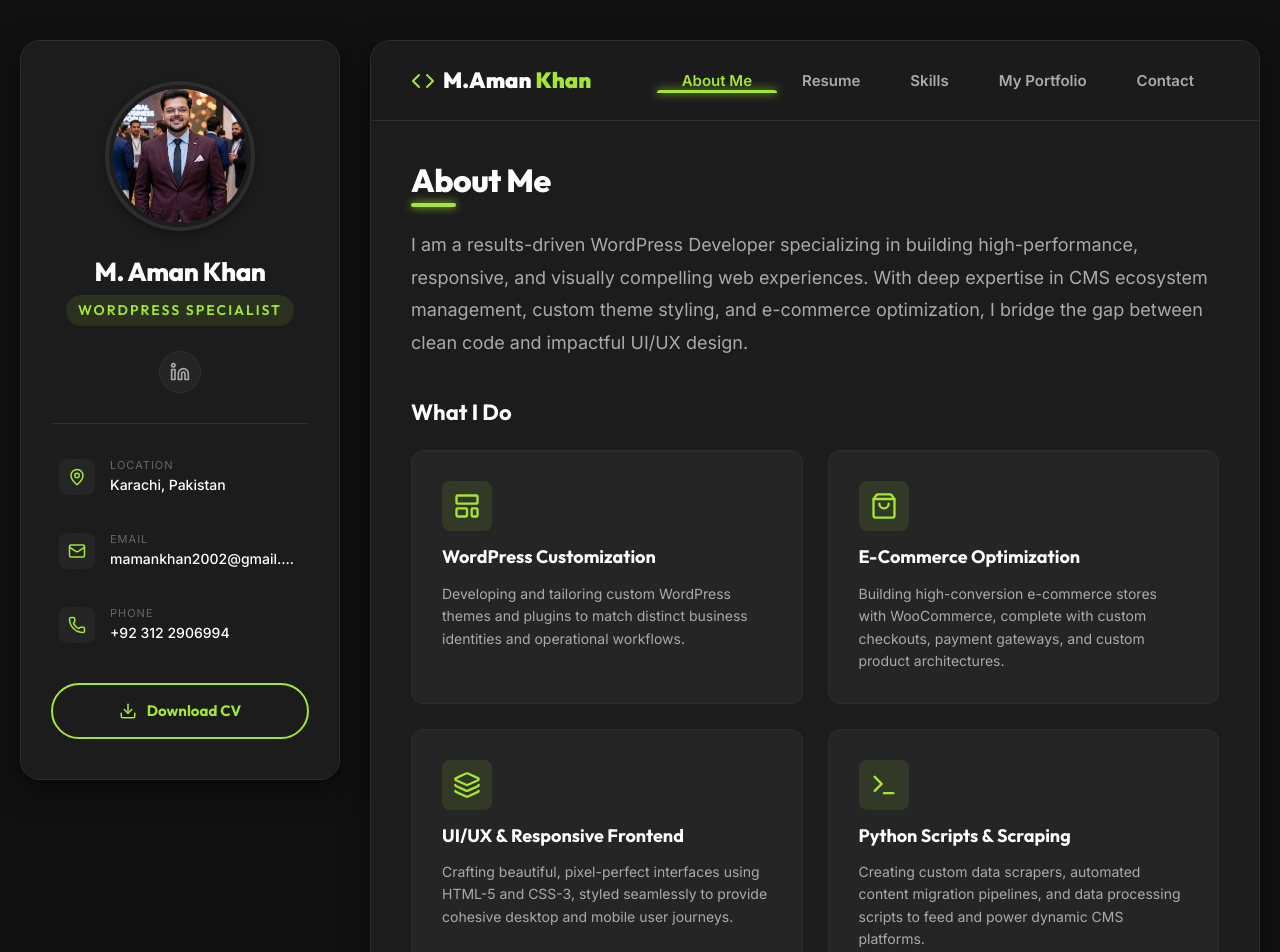
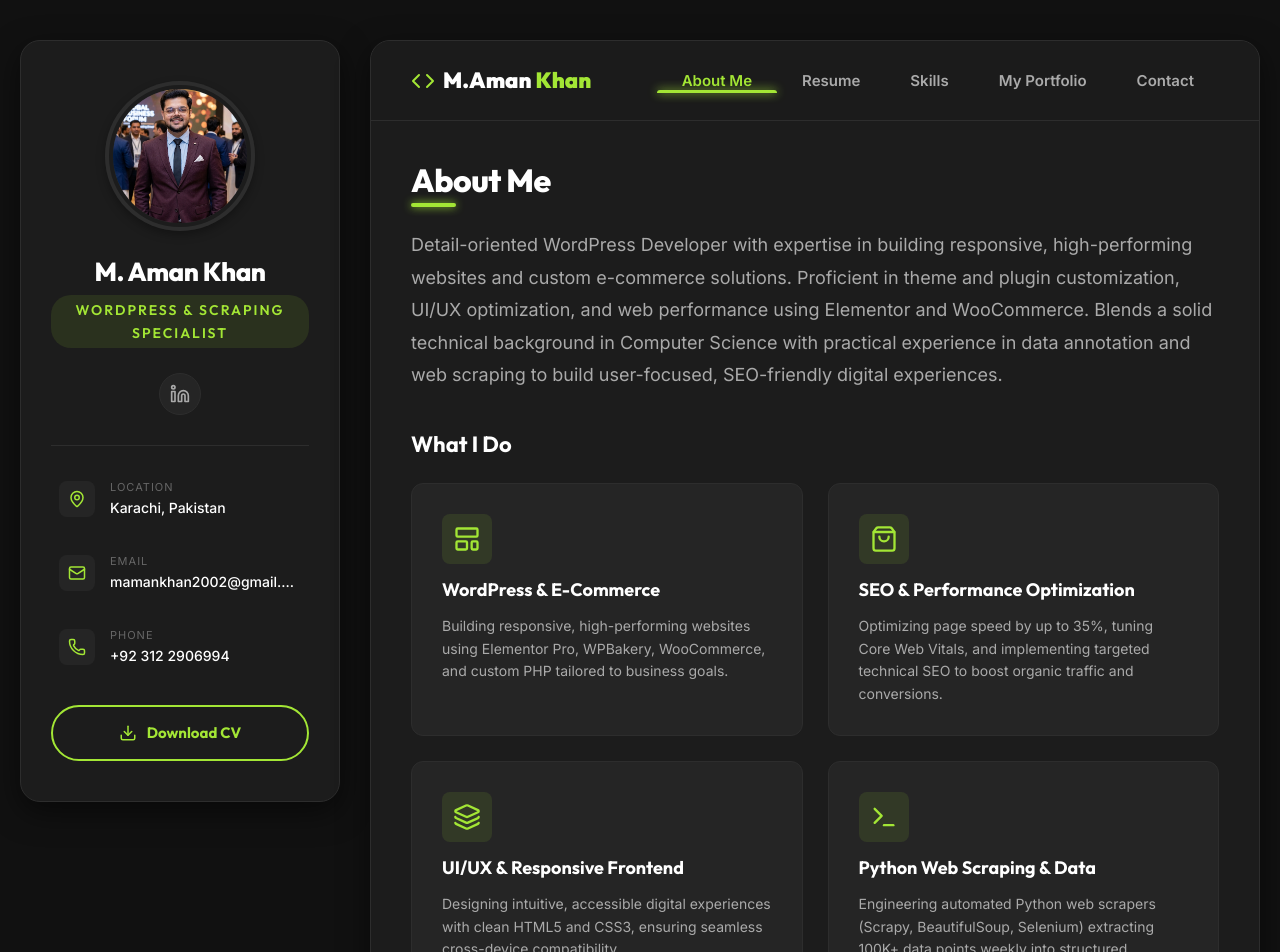
Before and after one commit to aman-gds/Resume, a React (Vite) app: page / in a window 1280 px wide. Shown: the top 952 px of the page. Built offline with nearby package versions, Linux system fonts and the light colour scheme.

Commit message:
feat: update resume content with latest CV data (Data Scraping Specialist, SEO/Core Web Vitals, Scrapy/BeautifulSoup)

```diff
--- a/src/components/AboutSection.jsx
+++ b/src/components/AboutSection.jsx
@@ -5,23 +5,23 @@
   const services = [
     {
       icon: <LayoutTemplate size={28} />,
-      title: 'WordPress Customization',
-      desc: 'Developing and tailoring custom WordPress themes and plugins to match distinct business identities and operational workflows.'
+      title: 'WordPress & E-Commerce',
+      desc: 'Building responsive, high-performing websites using Elementor Pro, WPBakery, WooCommerce, and custom PHP tailored to business goals.'
     },
     {
       icon: <ShoppingBag size={28} />,
-      title: 'E-Commerce Optimization',
-      desc: 'Building high-conversion e-commerce stores with WooCommerce, complete with custom checkouts, payment gateways, and custom product architectures.'
+      title: 'SEO & Performance Optimization',
+      desc: 'Optimizing page speed by up to 35%, tuning Core Web Vitals, and implementing targeted technical SEO to boost organic traffic and conversions.'
     },
     {
       icon: <Layers size={28} />,
       title: 'UI/UX & Responsive Frontend',
-      desc: 'Crafting beautiful, pixel-perfect interfaces using HTML-5 and CSS-3, styled seamlessly to provide cohesive desktop and mobile user journeys.'
+      desc: 'Designing intuitive, accessible digital experiences with clean HTML5 and CSS3, ensuring seamless cross-device compatibility.'
     },
     {
       icon: <Terminal size={28} />,
-      title: 'Python Scripts & Scraping',
-      desc: 'Creating custom data scrapers, automated content migration pipelines, and data processing scripts to feed and power dynamic CMS platforms.'
+      title: 'Python Web Scraping & Data',
+      desc: 'Engineering automated Python web scrapers (Scrapy, BeautifulSoup, Selenium) extracting 100K+ data points weekly into structured JSON/CSV formats.'
     }
   ];
 
@@ -29,10 +29,11 @@
     <section className="tab-content" id="section-about">
       <h2 className="section-title">About Me</h2>
       <p className="about-intro">
-        I am a results-driven WordPress Developer specializing in building high-performance,
-        responsive, and visually compelling web experiences. With deep expertise in CMS ecosystem
-        management, custom theme styling, and e-commerce optimization, I bridge the gap between
-        clean code and impactful UI/UX design.
+        Detail-oriented WordPress Developer with expertise in building responsive, high-performing websites
+        and custom e-commerce solutions. Proficient in theme and plugin customization, UI/UX optimization,
+        and web performance using Elementor and WooCommerce. Blends a solid technical background in
+        Computer Science with practical experience in data annotation and web scraping to build user-focused,
+        SEO-friendly digital experiences.
       </p>
 
       <h3 className="services-title">What I Do</h3>
--- a/src/components/ResumeSection.jsx
+++ b/src/components/ResumeSection.jsx
@@ -9,12 +9,19 @@
       location: 'Remote – Markham, Canada',
       period: 'July 2024 – Present',
       bullets: [
-        'Developed and customized WordPress themes and plugins to meet distinct client business requirements.',
-        'Designed and implemented highly responsive websites utilizing Elementor, WPBakery, and custom theme development.',
-        'Optimized website performance infrastructure, ensuring rapid loading speeds and SEO-friendly architectures.',
-        'Managed ongoing website maintenance, critical security updates, and advanced technical troubleshooting.',
-        'Collaborated cross-functionally with designers and content creators to elevate UI/UX and user engagement metrics.',
-        'Leveraged WooCommerce for end-to-end eCommerce website development, deep customization, and checkout optimization.'
+        'Develop and customize responsive, high-performing WordPress and WooCommerce websites using Elementor Pro, WPBakery, and custom PHP.',
+        'Successfully improved website page speed scores by 35% and increased organic traffic through targeted technical SEO optimizations.',
+        'Oversee payment gateway integrations, security patching, and core updates, collaborating with UI/UX designers to boost user engagement and conversions by 15%.'
+      ]
+    },
+    {
+      title: 'Data Scraping Specialist',
+      company: 'Grand Digitals Pvt Ltd',
+      location: 'Karachi, Pakistan',
+      period: 'March 2024 – June 2024',
+      bullets: [
+        'Engineered and maintained automated Python web scraping scripts using Scrapy, BeautifulSoup, and Selenium to reliably extract over 100K data points weekly.',
+        'Cleaned, validated, and structured complex unstructured web data into high-quality JSON and CSV formats, utilizing IP rotation strategies to maintain a 98% scraper success rate across dynamic platforms.'
       ]
     },
     {
@@ -23,21 +30,19 @@
       location: 'Karachi, Pakistan',
       period: 'July 2023 – February 2024',
       bullets: [
-        'Labeled and annotated massive, complex datasets for machine learning models, ensuring absolute accuracy and structural consistency.',
-        'Reviewed and validated data integrity to maintain exceptionally high-quality standards in AI training datasets.',
-        'Collaborated directly with data scientists and engineers to refine annotation guidelines and optimize model performance.',
-        'Maintained strict compliance with project-specific annotation standards and industry best practices.'
+        'Precisely labeled and annotated over 20K high-quality text and image dataset points for machine learning and computer vision models.',
+        'Partnered closely with data scientists to audit annotations and refine labeling guidelines, ensuring a 99% data accuracy rate and accelerating model training cycles by 20%.'
       ]
     }
   ];
 
   const education = [
     {
-      title: 'Bachelor of Computer Science',
+      title: 'Bachelor of Science in Computer Science',
       institution: 'Ilma University',
       location: 'Karachi, Pakistan',
-      period: 'Graduation: December 2024',
-      desc: 'Focused on software engineering, database management, web technologies, and computational theories.'
+      period: 'December 2024',
+      desc: 'Specialized in Software Engineering, Database Systems, and Web Application Development.'
     },
     {
       title: 'Intermediate in Pre-Engineering',
--- a/src/components/Sidebar.jsx
+++ b/src/components/Sidebar.jsx
@@ -59,7 +59,7 @@
 
       {/* Profile Details */}
       <h2 className="profile-name">M. Aman Khan</h2>
-      <div className="profile-title">WordPress Specialist</div>
+      <div className="profile-title">WordPress & Scraping Specialist</div>
 
       {/* Social Links */}
       <div className="social-links">
--- a/src/components/SkillsSection.jsx
+++ b/src/components/SkillsSection.jsx
@@ -12,29 +12,33 @@
 
   const skillGroups = [
     {
-      title: 'Core CMS & Page Builders',
+      title: 'CMS & Page Builders',
       icon: <LayoutGrid size={20} />,
       skills: [
         { name: 'WordPress', level: 95 },
-        { name: 'Elementor', level: 92 },
-        { name: 'Elementor-Pro', level: 90 },
-        { name: 'WooCommerce', level: 85 }
+        { name: 'Elementor Pro', level: 92 },
+        { name: 'WooCommerce', level: 90 },
+        { name: 'WPBakery & PHP', level: 85 }
       ]
     },
     {
-      title: 'Frontend & Styling',
+      title: 'Frontend, SEO & Web Performance',
       icon: <Paintbrush size={20} />,
       skills: [
-        { name: 'HTML-5', level: 90 },
-        { name: 'CSS-3', level: 88 }
+        { name: 'HTML5 & CSS3', level: 92 },
+        { name: 'SEO & Optimization', level: 90 },
+        { name: 'Core Web Vitals', level: 88 },
+        { name: 'UI/UX Design', level: 85 }
       ]
     },
     {
-      title: 'Programming & Data Science',
+      title: 'Python & Web Scraping',
       icon: <Terminal size={20} />,
       skills: [
-        { name: 'Python', level: 82 },
-        { name: 'Web-Scraping', level: 85 }
+        { name: 'Python & Web Scraping', level: 90 },
+        { name: 'Scrapy & BeautifulSoup', level: 88 },
+        { name: 'Selenium & IP Rotation', level: 85 },
+        { name: 'Data Annotation & AI', level: 88 }
       ]
     }
   ];
```
